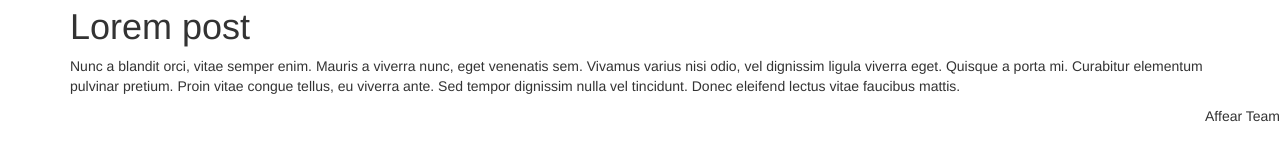
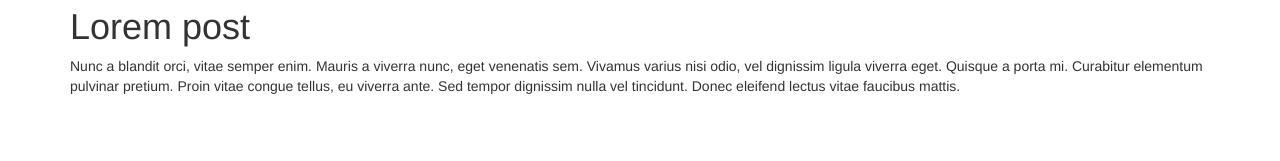
Before and after one commit to affear/adock, a Jekyll site: the page built from _posts/2015-02-19-ssd-matters.md, in a window 1280 px wide. Shown: the part 145-306 px from the top of the page. Built offline with Jekyll 4.4.1, drawn with Linux system fonts in a browser that asks for light colours; nearby versions of some CDN libraries.

Commit message:
better empty than ugly

```diff
--- a/_includes/footer.html
+++ b/_includes/footer.html
@@ -1 +1 @@
-<p class="text-right">Affear Team</p>
+<!-- <p class="text-right">Affear Team</p> -->
```
